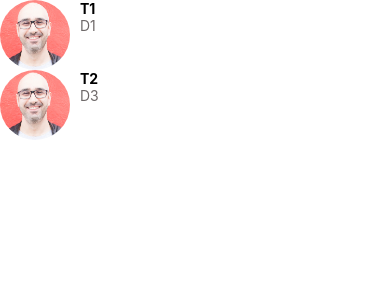
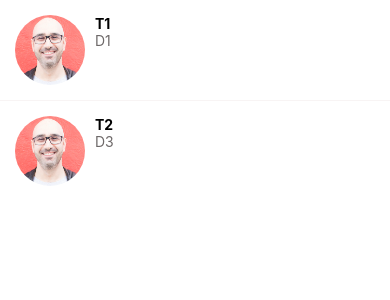
Before and after one commit to melher39/donewithit, a React Native app: screen / in a window 390 px wide. Shown: the top 300 px of the page. Built offline with nearby package versions, Linux system fonts and the light colour scheme.

Commit message:
removed the old_colors.js file. added a new color to the colors.json file. created a reusable ListItemSeparator file and using this is the separator for the FlatList. added some padding to the ListItem. looking good!

```diff
--- a/app/components/ListItem.js
+++ b/app/components/ListItem.js
@@ -22,7 +22,8 @@
 
 const styles = StyleSheet.create({
     container: {
-        flexDirection: "row"
+        flexDirection: "row",
+        padding: 15
     },
     image: {
         width: 70,
--- /dev/null
+++ b/app/components/ListItemSeparator.js
@@ -0,0 +1,16 @@
+import React from "react";
+import { View, StyleSheet } from "react-native";
+
+import colors from "../config/colors.json";
+
+const ListItemSeparator = () => <View style={styles.separator} />
+
+const styles = StyleSheet.create({
+    separator: {
+        width: "100%",
+        height: 1,
+        backgroundColor: colors.light
+    }
+});
+
+export default ListItemSeparator;
--- a/app/config/colors.json
+++ b/app/config/colors.json
@@ -3,5 +3,6 @@
     "secondary": "#4ecdc4",
     "black": "#000",
     "white": "#ffffff",
-    "medium": "#6e6969"
+    "medium": "#6e6969",
+    "light": "#f8f4f4"
 }
--- a/app/config/old_colors.js
+++ /dev/null
@@ -1,5 +0,0 @@
-export default {
-    primary: "#fc5c65",
-    secondary: "#4ecdc4",
-    black: "#000"
-};
--- a/app/screens/MessagesScreen.js
+++ b/app/screens/MessagesScreen.js
@@ -1,8 +1,9 @@
 import React from "react";
-import { FlatList, StyleSheet } from "react-native";
+import { FlatList, StyleSheet, View } from "react-native";
 
 import ListItem from "../components/ListItem.js";
 import AppScreen from "../components/AppScreen.js";
+import ListItemSeparator from "../components/ListItemSeparator.js";
 
 const messages = [
     {
@@ -32,13 +33,14 @@
                         image={item.image}
                     />
                 }
+                ItemSeparatorComponent={ListItemSeparator}
             />
         </AppScreen>
     );
 };
 
-// const styles = StyleSheet.create({
+const styles = StyleSheet.create({
 
-// });
+});
 
 export default MessagesScreen;
```
